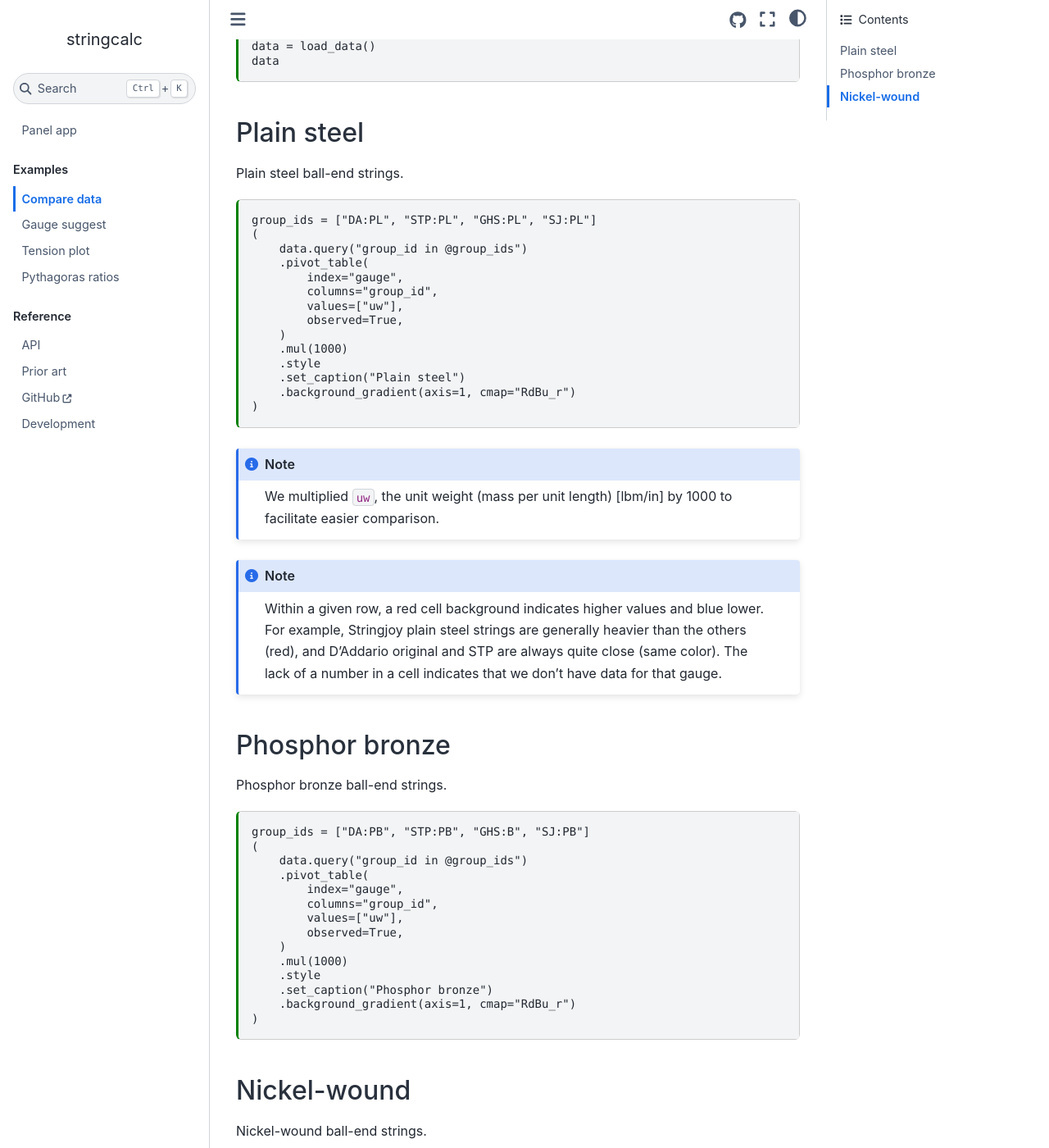
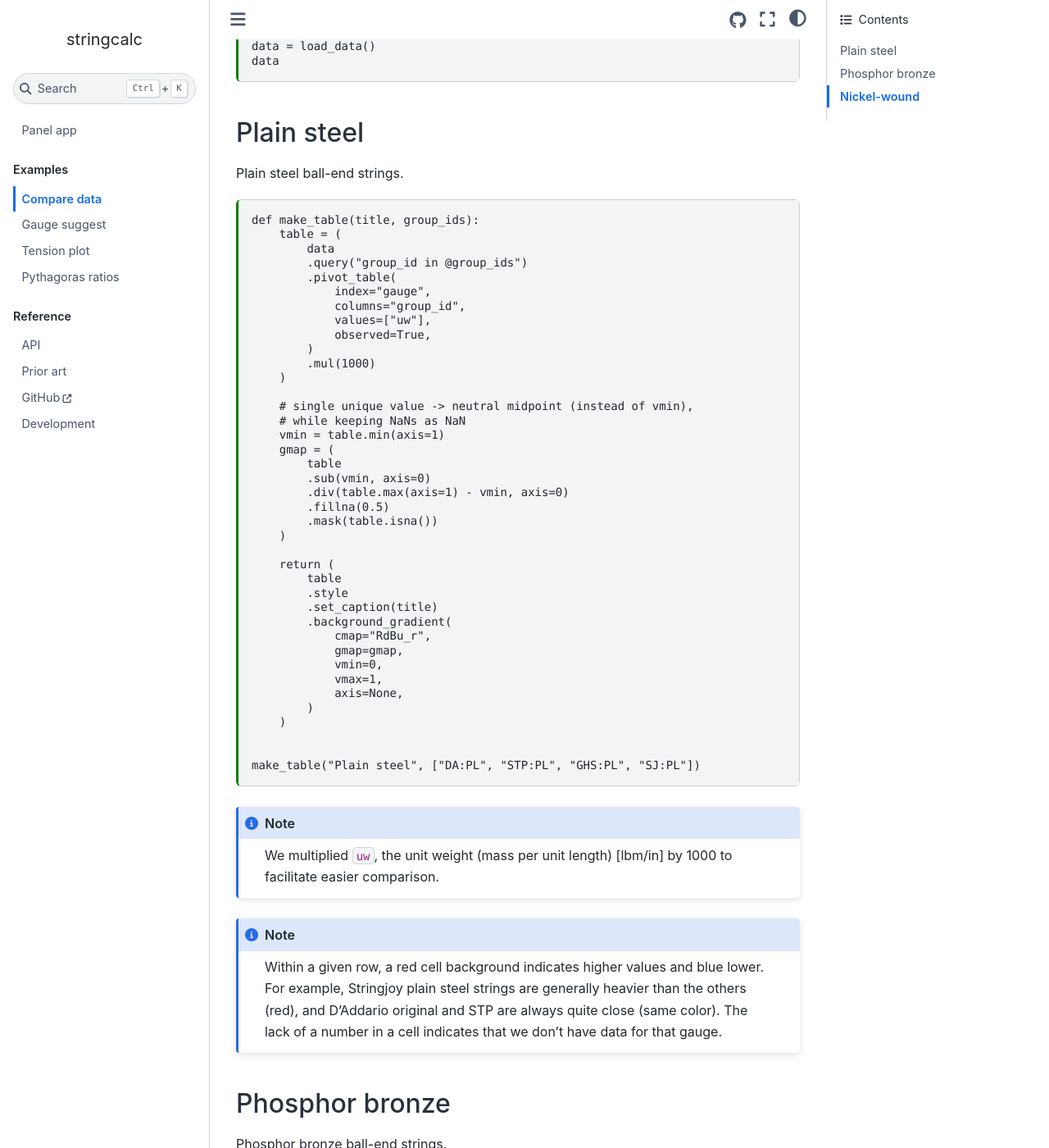
Before and after one commit to zmoon/stringcalc, a Sphinx documentation site: the page built from docs/examples/compare-data.md, in a window 1280 px wide and 1400 px high, scrolled down 425 px. Shown: the whole window at 82% size. Built offline with Sphinx 7.4.7 and the Sphinx Book theme 1.1.4, drawn with Linux system fonts in a browser that asks for light colours; pages that are not in the unit, such as notebooks, are missing from menus; the version number could not be read and is left out; some of the changed text lies outside the part shown.

Commit message:
Improve data comparison table display
instead of whole row blue when one unique value,
white and still mask nulls

````diff
--- a/docs/examples/compare-data.md
+++ b/docs/examples/compare-data.md
@@ -31,20 +31,45 @@ data
 Plain steel ball-end strings.
 
 ```{code-cell} ipython3
-group_ids = ["DA:PL", "STP:PL", "GHS:PL", "SJ:PL"]
-(
-    data.query("group_id in @group_ids")
-    .pivot_table(
-        index="gauge",
-        columns="group_id",
-        values=["uw"],
-        observed=True,
+def make_table(title, group_ids):
+    table = (
+        data
+        .query("group_id in @group_ids")
+        .pivot_table(
+            index="gauge",
+            columns="group_id",
+            values=["uw"],
+            observed=True,
+        )
+        .mul(1000)
     )
-    .mul(1000)
-    .style
-    .set_caption("Plain steel")
-    .background_gradient(axis=1, cmap="RdBu_r")
-)
+
+    # single unique value -> neutral midpoint (instead of vmin),
+    # while keeping NaNs as NaN
+    vmin = table.min(axis=1)
+    gmap = (
+        table
+        .sub(vmin, axis=0)
+        .div(table.max(axis=1) - vmin, axis=0)
+        .fillna(0.5)
+        .mask(table.isna())
+    )
+
+    return (
+        table
+        .style
+        .set_caption(title)
+        .background_gradient(
+            cmap="RdBu_r",
+            gmap=gmap,
+            vmin=0,
+            vmax=1,
+            axis=None,
+        )
+    )
+
+
+make_table("Plain steel", ["DA:PL", "STP:PL", "GHS:PL", "SJ:PL"])
 ```
 
 ```{note}
@@ -64,20 +89,7 @@ The lack of a number in a cell indicates that we don't have data for that gauge.
 Phosphor bronze ball-end strings.
 
 ```{code-cell} ipython3
-group_ids = ["DA:PB", "STP:PB", "GHS:B", "SJ:PB"]
-(
-    data.query("group_id in @group_ids")
-    .pivot_table(
-        index="gauge",
-        columns="group_id",
-        values=["uw"],
-        observed=True,
-    )
-    .mul(1000)
-    .style
-    .set_caption("Phosphor bronze")
-    .background_gradient(axis=1, cmap="RdBu_r")
-)
+make_table("Phosphor bronze", ["DA:PB", "STP:PB", "GHS:B", "SJ:PB"])
 ```
 
 ## Nickel-wound
@@ -91,18 +103,5 @@ Nickel-wound ball-end strings.
 - `SJ:PN`: Stringjoy pure nickel ("Broadways")
 
 ```{code-cell} ipython3
-group_ids = ["DA:NW", "STP:NW", "GHS:N", "GHS:DY", "SJ:N", "SJ:PN"]
-(
-    data.query("group_id in @group_ids")
-    .pivot_table(
-        index="gauge",
-        columns="group_id",
-        values=["uw"],
-        observed=True,
-    )
-    .mul(1000)
-    .style
-    .set_caption("Nickel-wound")
-    .background_gradient(axis=1, cmap="RdBu_r")
-)
+make_table("Nickel-wound", ["DA:NW", "STP:NW", "GHS:N", "GHS:DY", "SJ:N", "SJ:PN"])
 ```
````
